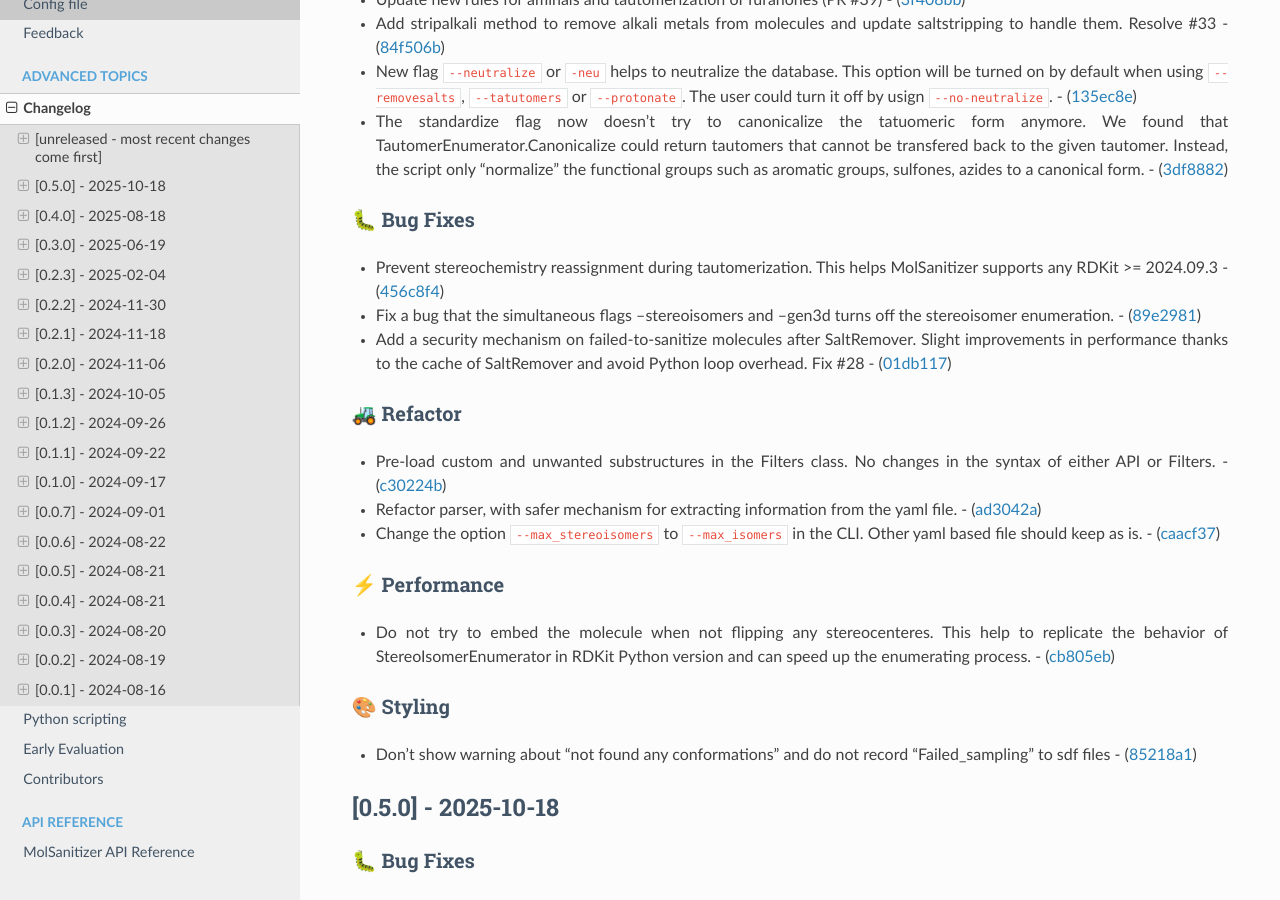
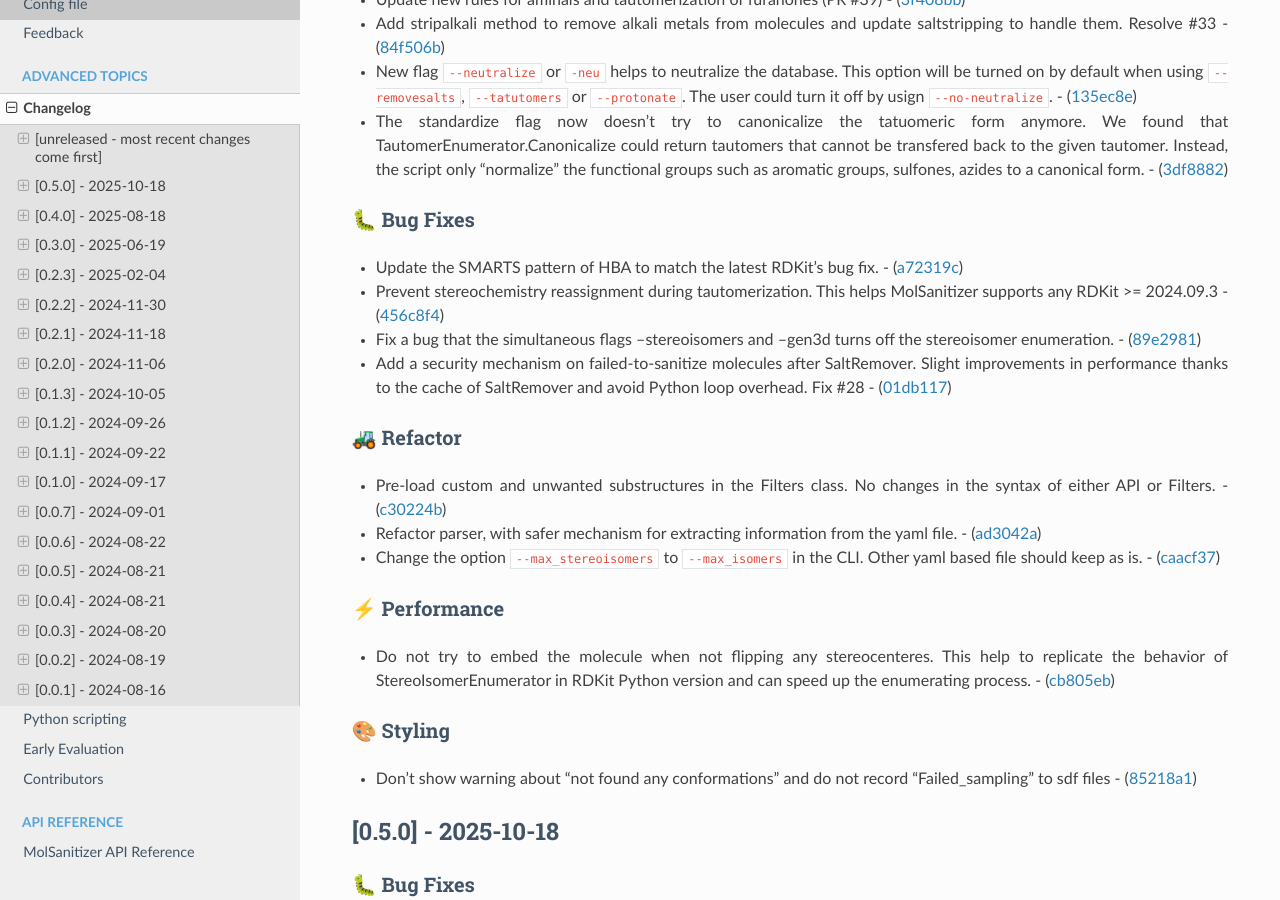
Before and after one commit to Carlssonlab/MolSanitizer, a Sphinx documentation site: the page built from docs/source/changes.rst, in a window 1280 px wide and 900 px high, scrolled down 321 px. Built offline with Sphinx 7.4.7 and the Read the Docs theme 3.1.0, drawn with Linux system fonts in a browser that asks for light colours.

Commit message:
Update changelog for tag main

```diff
--- a/docs/source/changes.rst
+++ b/docs/source/changes.rst
@@ -30,6 +30,9 @@ All notable changes to this project will be documented in this file.
 🐛 Bug Fixes
 ~~~~~~~~~~~~
 
+-  Update the SMARTS pattern of HBA to match the latest RDKit’s bug fix.
+   -
+   (`a72319c <https://github.com/phonglam3103/MolSanitizer/commit/a72319c7a8700cd68ef1e0711b71fcfeac126cb6>`__)
 -  Prevent stereochemistry reassignment during tautomerization. This
    helps MolSanitizer supports any RDKit >= 2024.09.3 -
    (`456c8f4 <https://github.com/phonglam3103/MolSanitizer/commit/456c8f40a5dd83fe6c2f7f6542ea5a74c9a83b4f>`__)
```
Also changed, not shown: CHANGELOG.md (+1 -0 lines).
